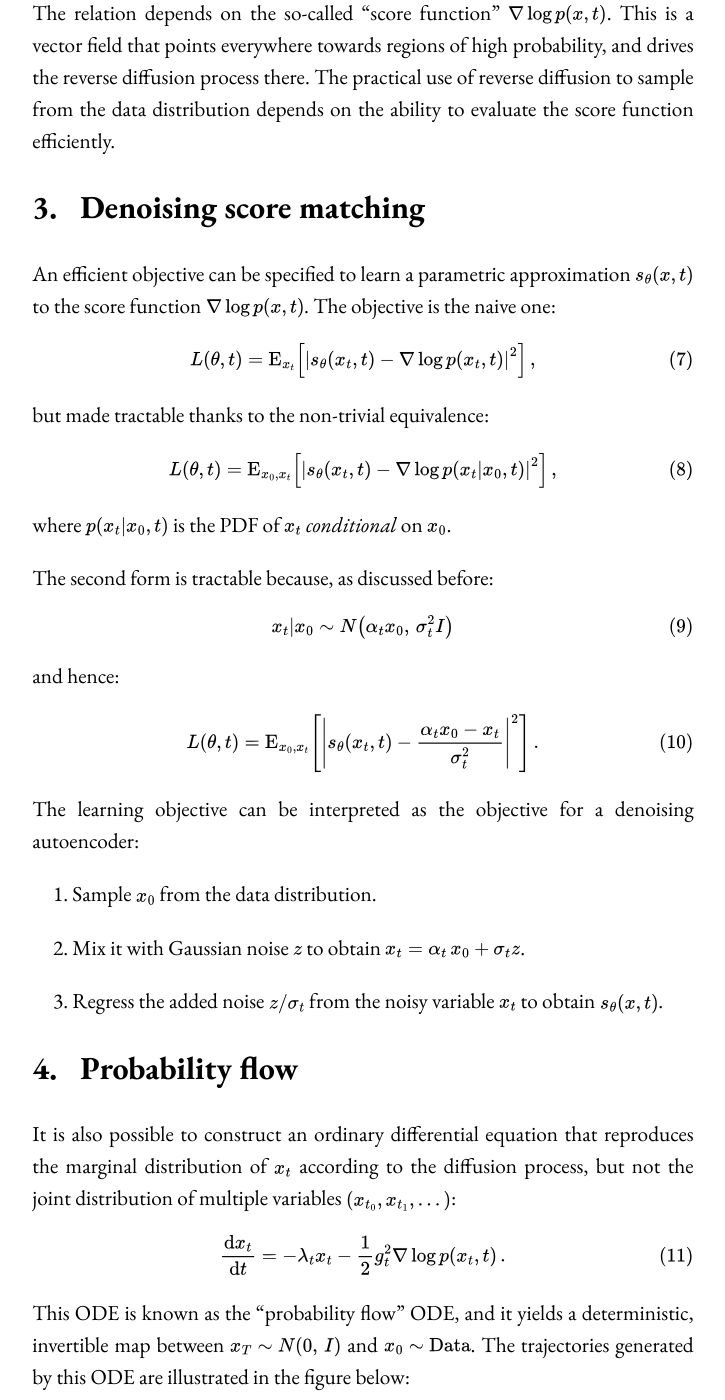
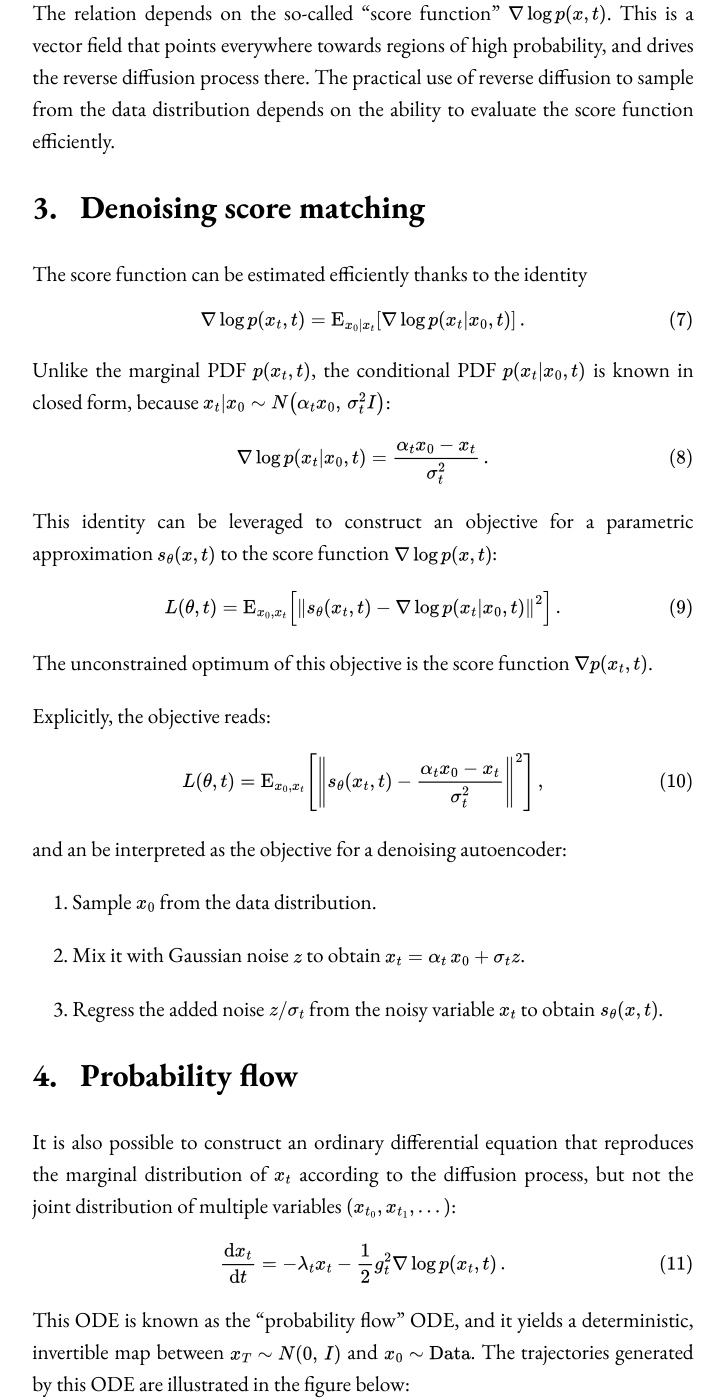
Before and after one commit to allaisandrea/allaisandrea.github.io, a Jekyll site: the page built from pages/diffusion/index.md, in a window 1280 px wide and 1400 px high, scrolled down 4143 px. Shown: the whole window, without its empty margins (277-1002 px from the left). Built offline with Jekyll 4.4.1, drawn with Linux system fonts in a browser that asks for light colours; some of the changed text lies outside the part shown.

Commit message:
Improved score matching section, added proofs

```diff
--- a/pages/diffusion/index.md
+++ b/pages/diffusion/index.md
@@ -193,29 +193,32 @@ ability to evaluate the score function efficiently.
 
 ## Denoising score matching
 
-An efficient objective can be specified to learn a parametric approximation
-$$s_\theta(x, t)$$ to the score function $$\nabla \log p(x, t)$$. The objective is
-the naive one:
+The score function can be estimated efficiently thanks to the identity
 \begin{equation}
-    L(\theta, t) = \expectation{x_t}{\left|s_{\theta}(x_t, t) - \nabla \log p(x_t, t)\right|^2}\,,
+\nabla \log p(x_t, t) = \expectation{x_0|x_t}{\nabla \log p(x_t|x_0, t)}\,.
 \end{equation}
-but made tractable thanks to the non-trivial equivalence:
+Unlike the marginal PDF $$p(x_t, t)$$, the conditional
+PDF $$p(x_t|x_0, t)$$ is known in closed form, because $$x_t|x_0 \sim
+\normal{\alpha_t x_0}{\sigma_t^2 I}$$:
 \begin{equation}
-    L(\theta, t) = \expectation{x_0, x_t}{\left|s_{\theta}(x_t, t) - \nabla \log p(x_t | x_0, t)\right|^2}\,,
-\end{equation}
-where $$p(x_t|x_0, t)$$ is the PDF of $$x_t$$ *conditional* on $$x_0$$.
-
-The second form is tractable because, as discussed before:
-\begin{equation}
-    x_t|x_0 \sim \normal{\alpha_t x_0}{\sigma_t^2 I}
-\end{equation}
-and hence:
-\begin{equation}
-    L(\theta, t) = \expectation{x_0, x_t}{\left|s_{\theta}(x_t, t) -
-    \frac{\alpha_tx_0 - x_t}{\sigma_t^2}\right|^2}\,.
+\nabla \log p(x_t | x_0, t) = \frac{\alpha_t x_0 - x_t}{\sigma^2_t}\,.
 \end{equation}
 
-The learning objective can be interpreted as the objective for a denoising
+This identity can be leveraged to construct an objective for a
+parametric approximation $$s_\theta(x, t)$$ to the score function $$\nabla \log
+p(x, t)$$:
+\begin{equation}
+    L(\theta, t) = \expectation{x_0, x_t}{\left\Vert s_{\theta}(x_t, t) - \nabla \log p(x_t | x_0, t)\right\Vert^2}\,.
+\end{equation}
+The unconstrained optimum of this objective is the score function $$\nabla
+p(x_t, t)$$.
+
+Explicitly, the objective reads:
+\begin{equation}
+    L(\theta, t) = \expectation{x_0, x_t}{\left\Vert s_{\theta}(x_t, t) -
+    \frac{\alpha_tx_0 - x_t}{\sigma_t^2}\right\Vert^2}\,,
+\end{equation}
+and an be interpreted as the objective for a denoising
 autoencoder:
 
 1.  Sample $$x_0$$ from the data distribution.
@@ -268,4 +271,55 @@ Using the probability flow ODE to sample from the reverse process is more
 efficient than the SDE, and is amenable to distillation. However, it usually
 yields samples of lower quality as measured by FID.
 
+## Proofs
+
+### Score function expectation identity
+<p>
+\begin{equation}
+\begin{split}
+\nabla \log p(x_t)
+&= \frac{1}{p(x_t)} \nabla p(x_t) \\
+&= \frac{1}{p(x_t)} \int p(x_0) \nabla p(x_t | x_0)\ \dd x_0 \\
+&= \frac{1}{p(x_t)} \int \frac{p(x_t) p(x_0 | x_t)}{p(x_t | x_0)} \nabla p(x_t | x_0)\ \dd x_0 \\
+&= \int p(x_0 | x_t)\nabla \log p(x_t | x_0)\ \dd x_0 \\
+&= \expectation{x_0|x_t}{\nabla \log p(x_t | x_0)}
+\end{split}
+\end{equation}
+</p>
+
+### Score matching loss optimum
+
+The proposition
+\begin{equation}
+s_{\mathrm{opt}}(x_t, t) = \expectation{x_0|x_t}{\nabla \log p(x_t|x_0, t)}
+\end{equation}
+is a special case of the following proposition.
+
+The optimum of the functional:
+\begin{equation}
+L[f] = \expectation{x, y}{\left \Vert f(x) - g(x, y)\right\Vert^2}
+\end{equation}
+is:
+\begin{equation}
+f_{\mathrm{opt}}(x) =  \expectation{y|x}{g(x, y)}
+\end{equation}
+
+Proof:
+<p>
+\begin{equation}
+\begin{split}
+\delta L[f]
+&= 2 \expectation{x, y}{\delta f(x) \cdot \left(f(x) - g(x, y)\right) } \\
+&= 2 \expectation{x}{\expectation{y|x}{\delta f(x)\cdot\left(f(x) - g(x, y)\right)}} \\
+&= 2 \expectation{x}{\delta f(x) \cdot \expectation{y|x}{\left(f(x) - g(x, y)\right)}} \\
+&= 2 \expectation{x}{\delta f(x) \cdot \left(f(x) - \expectation{y|x}{g(x, y)}\right)}\,.
+\end{split}
+\end{equation}
+</p>
+
+The optimum has zero variation for any perturbation $$\delta f$$, which yields
+the theorem.
+
+
+
 {% include references.md %}
```
